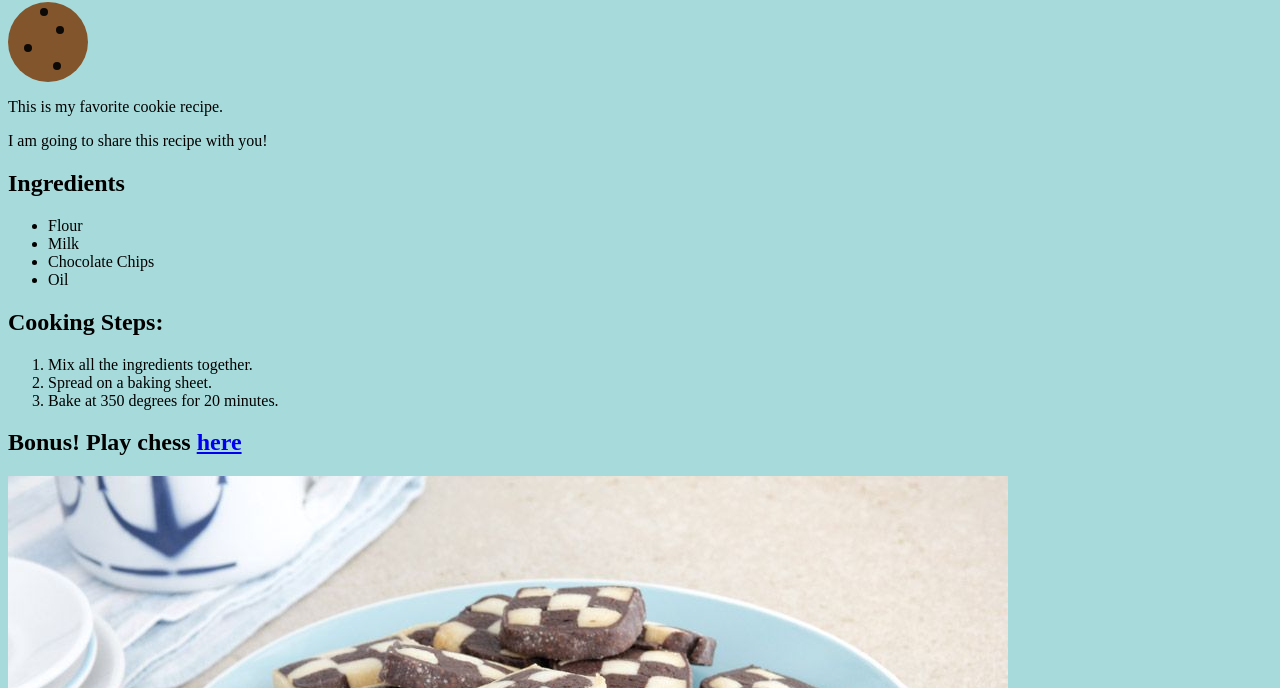
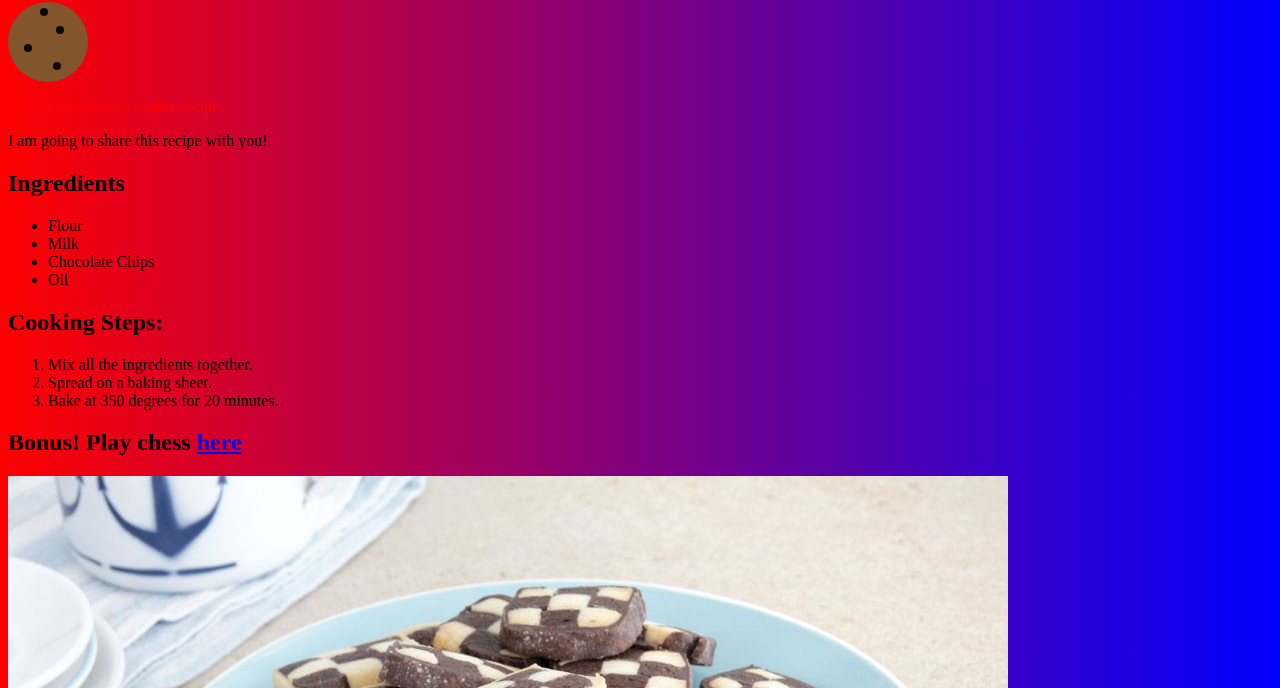
Before and after one commit to tbakken14/Epicodus-Day-1-Project, a plain HTML site: page index.html in a window 1280 px wide. Shown: the part 112-800 px from the top of the page. Drawn offline with Linux system fonts and the light colour scheme.

Commit message:
Update styles for website background
Co-authored-by: ShanaySharif <ShanaySharif@users.noreply.github.com>

```diff
--- a/stylesheet.css
+++ b/css/stylesheet.css
@@ -1,5 +1,5 @@
 html {
-    background: rgb(167, 219, 219);
+    background-image: linear-gradient(to right, red, blue);
 }
 
 .cookie {
--- a/index.html
+++ b/index.html
@@ -2,7 +2,7 @@
 <html lang="en-US">
 
 <head>
-    <link rel="stylesheet" type="text/css" href="stylesheet.css" />
+    <link rel="stylesheet" type="text/css" href="css/stylesheet.css" />
 </head>
 
 <body>
@@ -16,7 +16,7 @@
     </div>
 
     <div>
-        <p>This is my favorite cookie recipe.
+        <p style="color:red">This is my favorite cookie recipe.
         <p>
         <p>I am going to share this recipe with you!
         <p>
```
